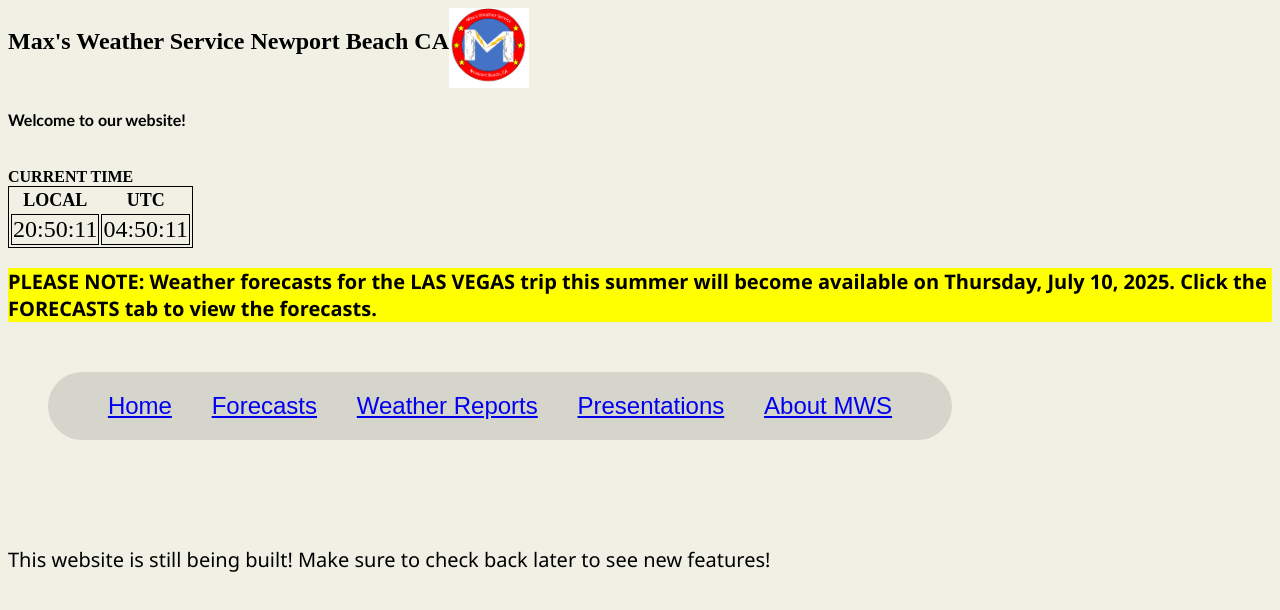
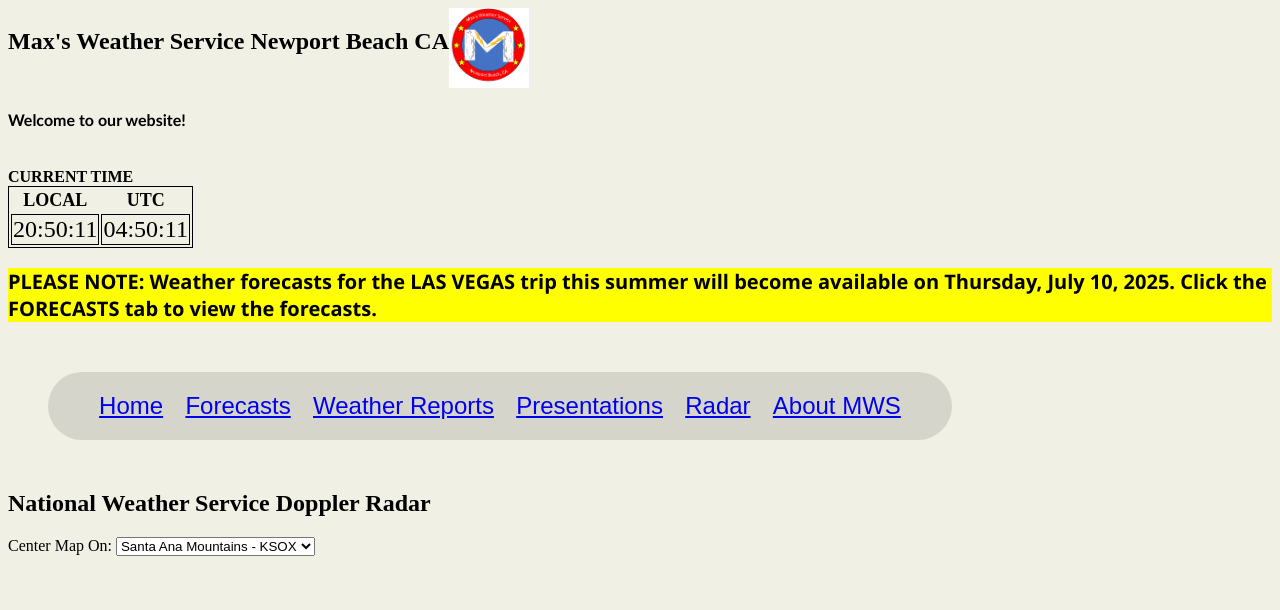
Before and after one commit to maxzqiu/mws-website, a React (Vite) app: page /radar in a window 1280 px wide. Shown: the top 610 px of the page. Built offline with nearby package versions, Linux system fonts and the light colour scheme.

Commit message:
added radar

```diff
--- a/src/App.jsx
+++ b/src/App.jsx
@@ -4,6 +4,7 @@ import viteLogo from '/vite.svg'
 import './App.css'
 import { BrowserRouter as Router, Routes, Route, Link} from "react-router-dom"
 import Forecasts from "./detailedForecasts"
+import Radar from "./radar"
 import { LOCATIONS, UNITS, PRODUCTS, MARINELOCATIONS, MARINEPRODUCTS} from "./directory.jsx"
 
 
@@ -159,7 +160,10 @@ export function NavBar(){
             <li><Link to="/forecasts">Forecasts</Link></li>
             <li><Link to="/weather-reports">Weather Reports</Link></li>
             <li><Link to="/presentations">Presentations</Link></li>
+            <li><Link to="/radar">Radar</Link></li>
             <li><Link to="/about">About MWS</Link></li>
+
+
 
           </div>
 
@@ -208,7 +212,7 @@ function App() {
           </tbody>
 
         </table>
-        <p className="yellow-header"><b>PLEASE NOTE: Weather forecasts for the LAS VEGAS trip this summer will become available on Thursday, July 10, 2025. Click the FORECASTS tab to view the forecasts. </b></p>
+        <p className="yellow-header"><b>PLEASE NOTE: Weather forecasts for the LAS VEGAS trip this summer will become available on Thursday, July 10, 2025. Click the FORECASTS tab to view the forecasts.</b></p>
 
         <NavBar />
         <Routes>
@@ -253,6 +257,9 @@ function App() {
           <Route path="/info/wet_bulb_globe_temp" element={
             <CreatePage title="What is Wet Bulb Globe Temperature?" name="/wet_bulb_globe_temp_info.pdf"></CreatePage>
           }></Route>
+          <Route path="/radar" element={
+            <Radar />
+          }></Route>
 
 
         </Routes>
--- a/src/directory.jsx
+++ b/src/directory.jsx
@@ -4,8 +4,9 @@ export const LOCATIONS={
     "Claremont":"https://api.weather.gov/gridpoints/LOX/174,44",
     "Maple Plain":"https://api.weather.gov/gridpoints/MPX/95,73",
     "Redwood City":"https://api.weather.gov/gridpoints/MTR/98,135",
+
   }
-
+// "Las Vegas":"https://api.weather.gov/gridpoints/VEF/122,94"
 export const UNITS={
   "temperature":"Fahrenheit",
   "dewpoint":"Fahrenheit",
--- a/src/index.css
+++ b/src/index.css
@@ -145,3 +145,17 @@ table, tr, td {
 
 
 }
+
+
+@media (max-width:1000px){
+  .radar{
+    width:90vw;
+    height:auto;
+  }
+}
+@media (min-width:1000px){
+  .radar{
+    width:40vw;
+    height:auto;
+  }
+}
--- /dev/null
+++ b/src/radar.jsx
@@ -0,0 +1,25 @@
+import { useState,useEffect } from 'react'
+
+function Radar(){
+    let [station,setStation]=useState("KSOX")
+    let url="https://radar.weather.gov/ridge/standard/"+station+"_loop.gif"
+    return (
+        <>
+            <h2>National Weather Service Doppler Radar</h2>
+            <label htmlFor="center">Center Map On: </label>
+            <select onChange={(e)=>setStation(e.target.value)} id="center">
+                <option value="KSOX">Santa Ana Mountains - KSOX</option>
+                <option value="KNKX">San Diego - KNKX</option>
+                <option value="KVTX">Los Angeles/Oxnard - KVTX</option>
+                <option value="KEYX">Edwards AFB - KEYX</option>
+                <option value="KMPX">Twin Cities - KMPX</option>
+            </select>
+            <br></br>
+            <embed src={url} className="radar"/>
+        </>
+
+
+    )
+}
+
+export default Radar
```
